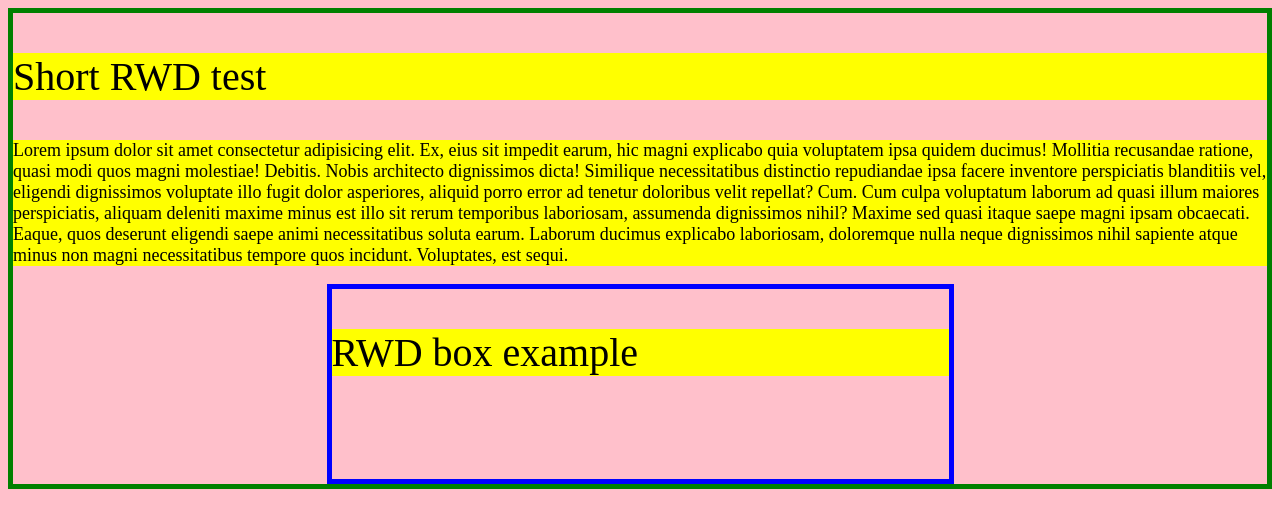
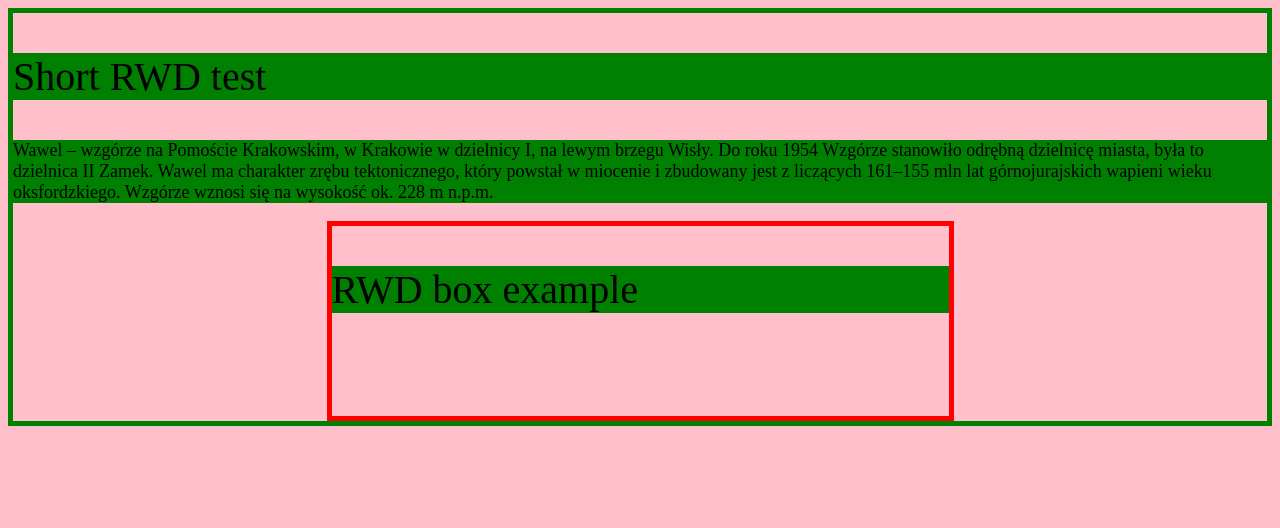
Before and after one commit to mateuszbabij/rwd_git_1, a plain HTML site: page index.html in a window 1280 px wide. Drawn offline with Linux system fonts and the light colour scheme.

Commit message:
Update styles and long text

```diff
--- a/index.html
+++ b/index.html
@@ -10,19 +10,12 @@
   <body>
     <p class="shortText">Short RWD test</p>
     <p class="longText">
-      Lorem ipsum dolor sit amet consectetur adipisicing elit. Ex, eius sit
-      impedit earum, hic magni explicabo quia voluptatem ipsa quidem ducimus!
-      Mollitia recusandae ratione, quasi modi quos magni molestiae! Debitis.
-      Nobis architecto dignissimos dicta! Similique necessitatibus distinctio
-      repudiandae ipsa facere inventore perspiciatis blanditiis vel, eligendi
-      dignissimos voluptate illo fugit dolor asperiores, aliquid porro error ad
-      tenetur doloribus velit repellat? Cum. Cum culpa voluptatum laborum ad
-      quasi illum maiores perspiciatis, aliquam deleniti maxime minus est illo
-      sit rerum temporibus laboriosam, assumenda dignissimos nihil? Maxime sed
-      quasi itaque saepe magni ipsam obcaecati. Eaque, quos deserunt eligendi
-      saepe animi necessitatibus soluta earum. Laborum ducimus explicabo
-      laboriosam, doloremque nulla neque dignissimos nihil sapiente atque minus
-      non magni necessitatibus tempore quos incidunt. Voluptates, est sequi.
+      Wawel – wzgórze na Pomoście Krakowskim, w Krakowie w dzielnicy I, na lewym
+      brzegu Wisły. Do roku 1954 Wzgórze stanowiło odrębną dzielnicę miasta,
+      była to dzielnica II Zamek. Wawel ma charakter zrębu tektonicznego, który
+      powstał w miocenie i zbudowany jest z liczących 161–155 mln lat
+      górnojurajskich wapieni wieku oksfordzkiego. Wzgórze wznosi się na
+      wysokość ok. 228 m n.p.m.
     </p>
     <div class="box">
       <p>RWD box example</p>
--- a/style.css
+++ b/style.css
@@ -4,16 +4,16 @@
   box-sizing: border-box;
 }
 p {
-  background-color: yellow;
+  background-color: green;
 }
 body {
-  background-color: lightgreen;
+  background-color: yellow;
 }
 
 .box {
   width: 400px;
   height: 200px;
-  border: 5px solid blue;
+  border: 5px solid red;
   margin: auto;
 }
 
@@ -31,7 +31,7 @@ body {
   }
 
   .longText {
-    background-color: green;
+    background-color: yellow;
     text-align: center;
   }
 
```
